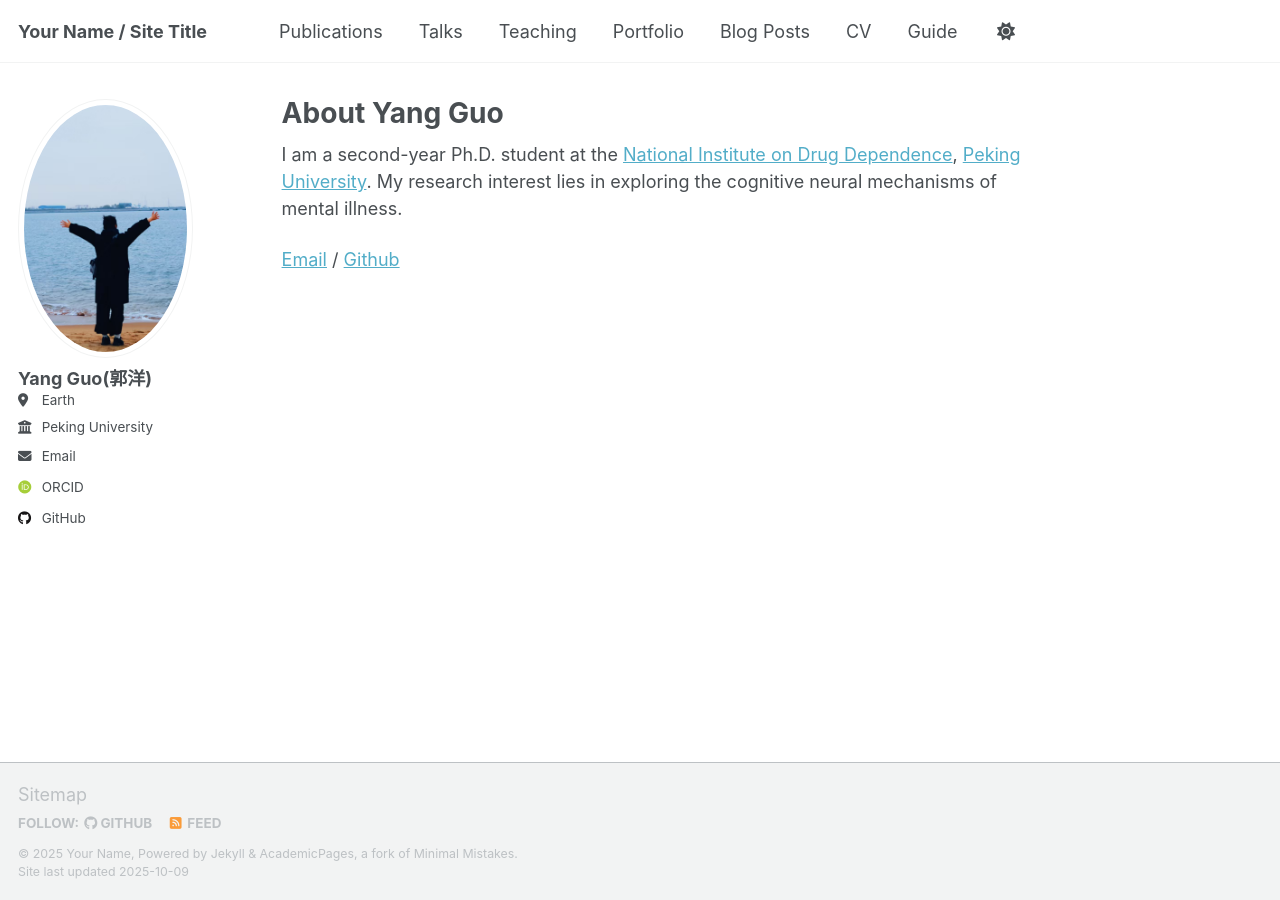
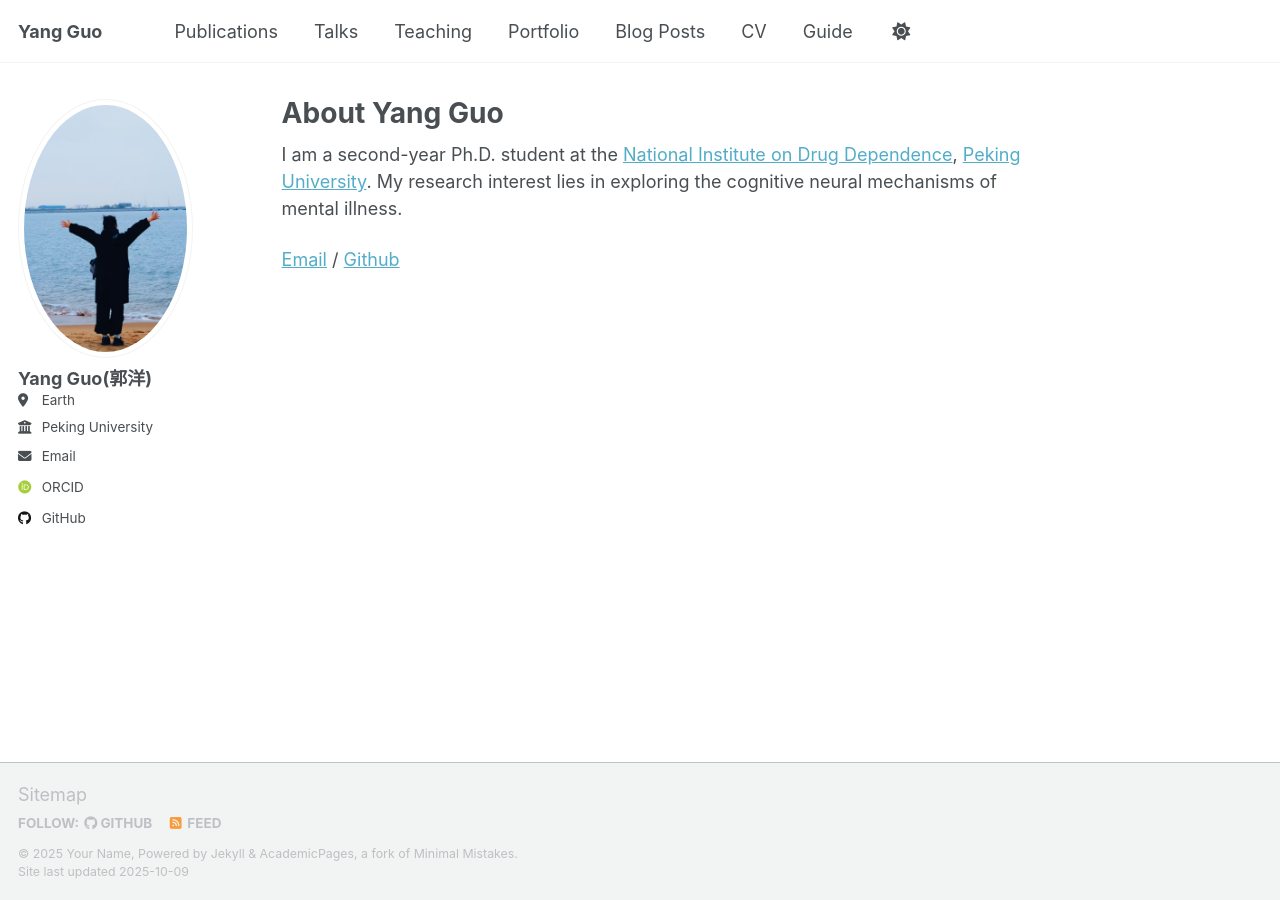
Before and after one commit to Chloesky/Chloesky.github.io, a Jekyll site: the page built from _pages/about.md, in a window 1280 px wide. Built offline with Jekyll 4.4.1, drawn with Linux system fonts in a browser that asks for light colours; some web fonts are replaced; a script that is not in the unit is left out.

Commit message:
Update _config.yml

```diff
--- a/_config.yml
+++ b/_config.yml
@@ -9,7 +9,7 @@
 # Basic Site Settings
 locale                   : "en-US"
 site_theme               : "default" # Currently available options are "default", "air"
-title                    : "Your Name / Site Title"
+title                    : "Yang Guo"
 title_separator          : "-"
 name                     : &name "Your Name"
 description              : &description "Your Name's academic portfolio"   # Update this with a general description of your site, this is the default if not overridden by a page
```
